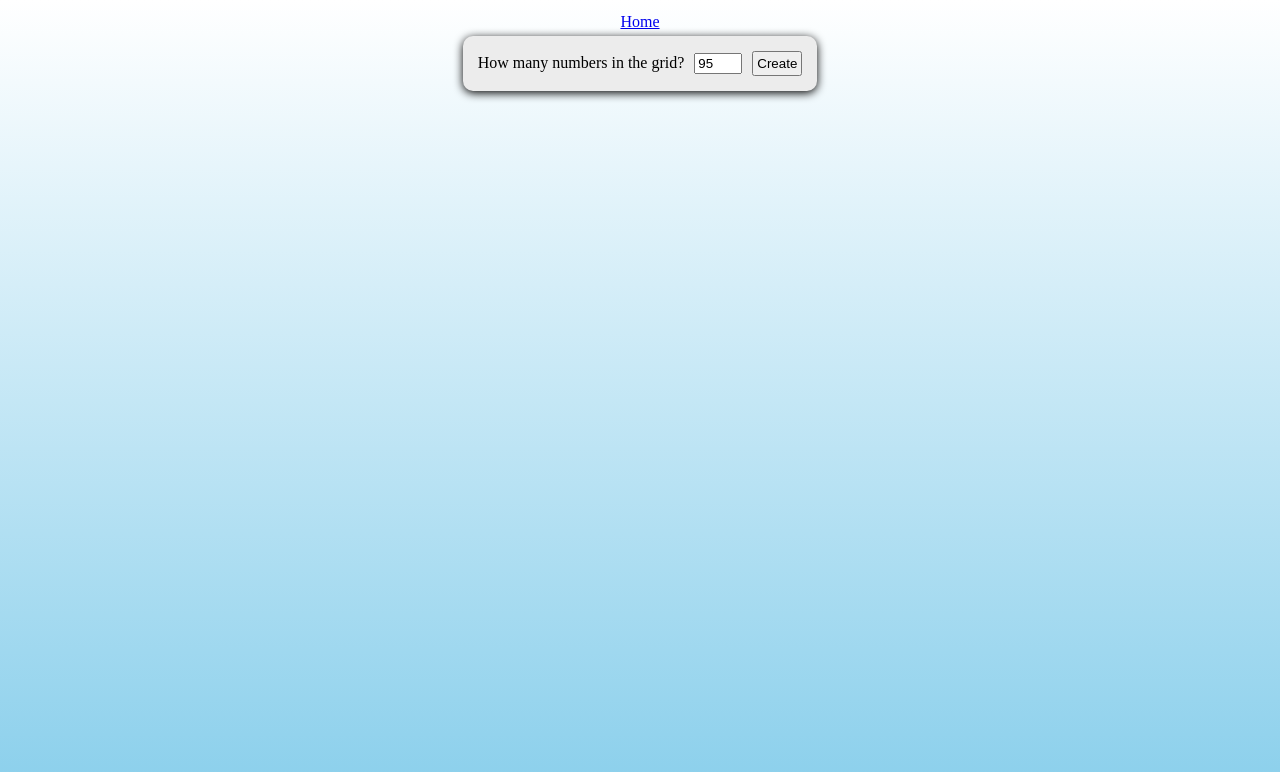
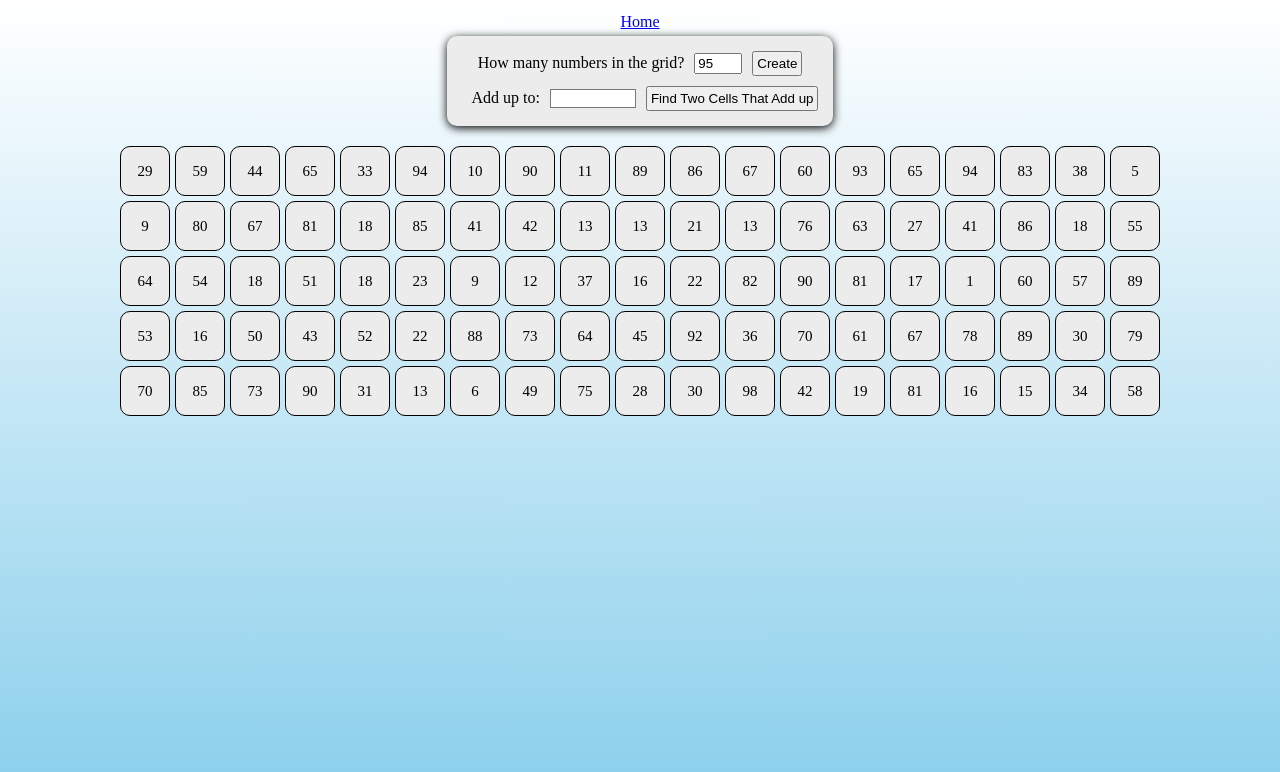
Before and after one commit to OLspectre/Projekt_DU2, a plain HTML site: page addUpTo/index.html in a window 1280 px wide. Both pictures are taken after a click on the button "Create". Drawn offline with Linux system fonts and the light colour scheme.

Commit message:
realised span of number should include the number 0 aswell. Now implemented
Also set up basic html structure for AddUpTo page

```diff
--- a/addUpTo/index.html
+++ b/addUpTo/index.html
@@ -15,8 +15,18 @@
         <div class="control" id="creator">
             <!-- Här ska de gemensamma creator-elementen appendas från common.js. -->
         </div>
+        <div class="control">
+            <div></div>
+            <label for="sumNumber">Add up to: </label>
+            <input type="text" name="sumNumber" class="result padded">
+            <button>Find Two Cells That Add up</button>
+        </div>
     </div>
+
+    <div id="numbers"></div>
     <script src="../common.js"></script>
+    <script src="index.js"></script>
+
 
 </body>
 
--- a/addUpTo/index.js
+++ b/addUpTo/index.js
@@ -0,0 +1,4 @@
+
+let container = document.getElementById("numbers");
+// let x = document.getElementById("numbers");
+// let x = document.getElementById("numbers");
--- a/clear/index.js
+++ b/clear/index.js
@@ -37,7 +37,7 @@ function handleBoxEvents(event) {
 clearBtn.addEventListener("click", function () {
     loopThroughNumberBoxes((currentBox) => {
         if (currentBox.classList.contains("whenClicked")) {
-            currentBox.textContent = randomNumber(1, 100);
+            currentBox.textContent = randomNumber(0, 100);
             currentBox.classList.remove("noHover")
             currentBox.classList.remove("whenClicked")
         }
--- a/common.js
+++ b/common.js
@@ -28,7 +28,7 @@ function createNumberDivs(amount) {
         let divWithNumber = document.createElement("div");
         divWithNumber.classList.add("numberBoxes");
         numbersContainer.appendChild(divWithNumber);
-        divWithNumber.textContent = randomNumber(1, 100);
+        divWithNumber.textContent = randomNumber(0, 100);
     }
 }
 
--- a/remove/index.js
+++ b/remove/index.js
@@ -8,7 +8,7 @@ let showRemovedNum = document.getElementById("showRemovedNumber")
 
 
 randomNumBtn.addEventListener("click", () => {
-    let randomSelectedNumber = randomNumber(1, 100)
+    let randomSelectedNumber = randomNumber(0, 100)
 
     loopThroughNumberBoxes((currentBox, number) => {
         showRandomNum.textContent = randomSelectedNumber;
```
